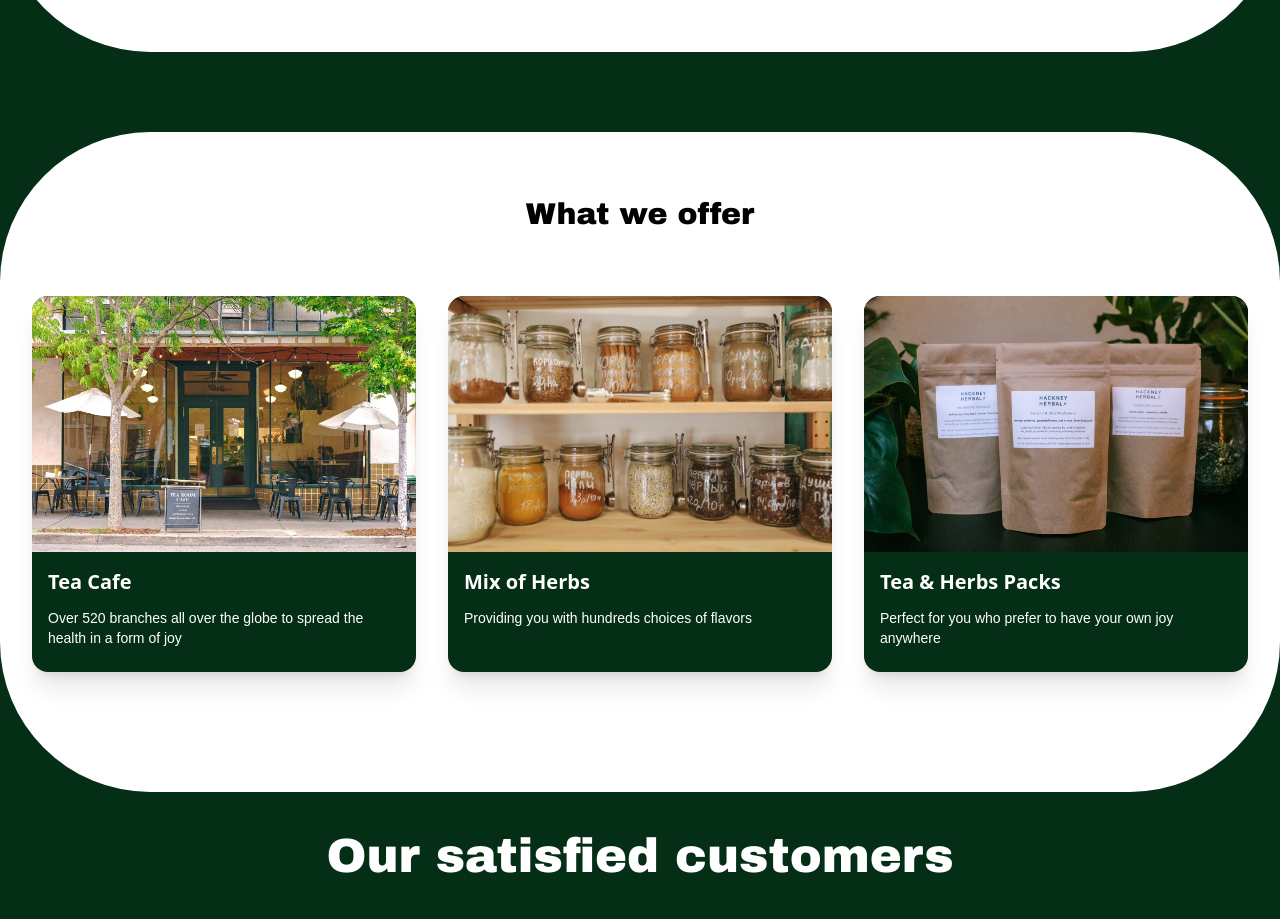
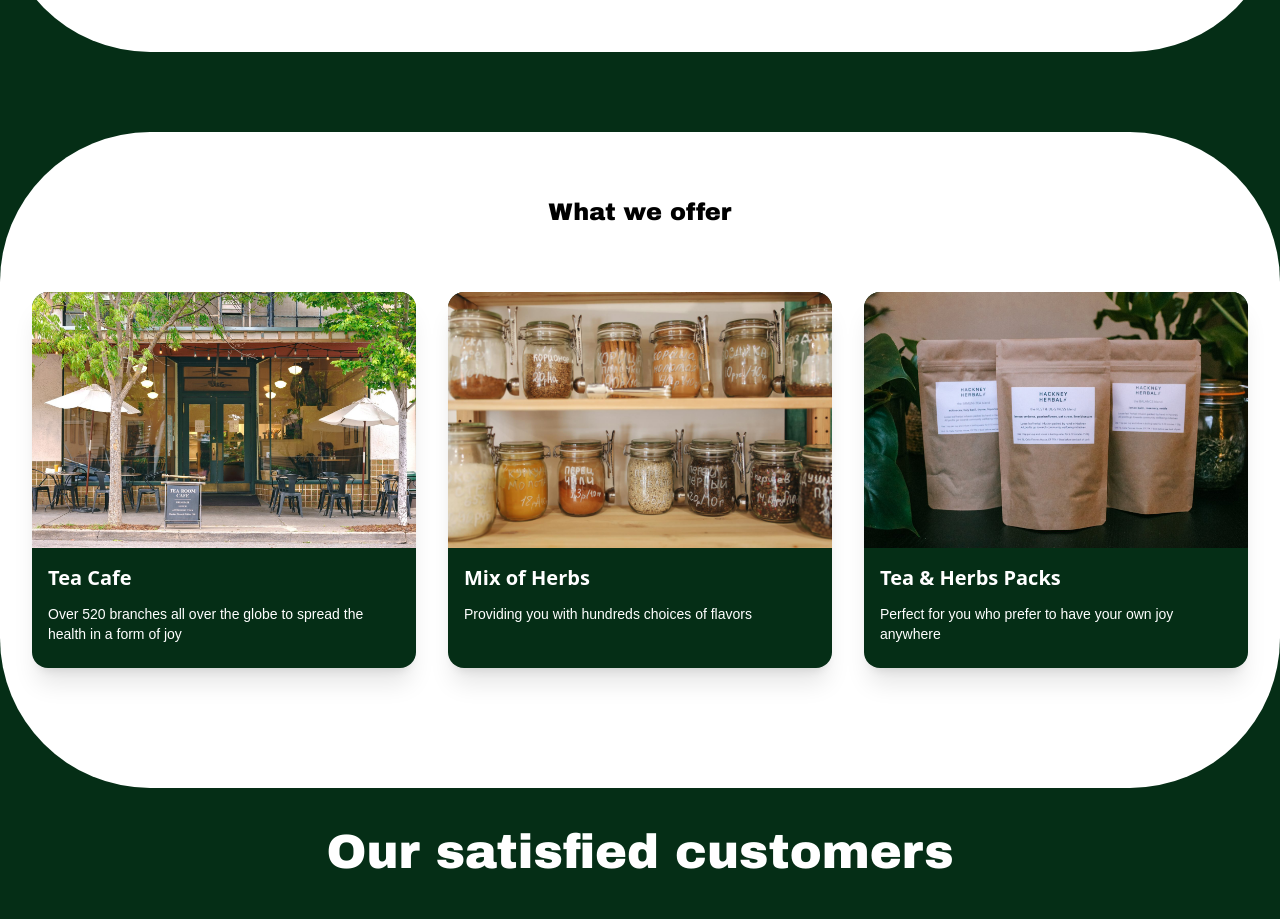
Before and after one commit to ravnathan/compro, a Next.js app: page / in a window 1280 px wide. Shown: the part 1660-2579 px from the top of the page. Built offline with nearby package versions, Linux system fonts and the light colour scheme; a web font is replaced by a local one.

Commit message:
modified

```diff
--- a/src/components/body.tsx
+++ b/src/components/body.tsx
@@ -19,7 +19,7 @@ export default function Body() {
             <div className="pt-20">
                 <div className="bg-white rounded-xxl pb-20">
                     <div className={arch.className}>
-                        <h1 className="text-center py-16 text-black text-5xl sm:text-3xl">What we offer</h1>
+                        <h1 className="text-center py-16 text-black text-5xl sm:text-2xl">What we offer</h1>
                     </div>
                     <Services />
                 </div>
```
